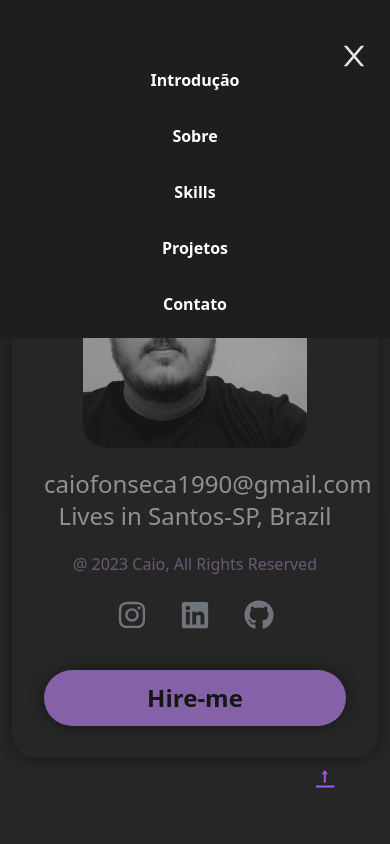
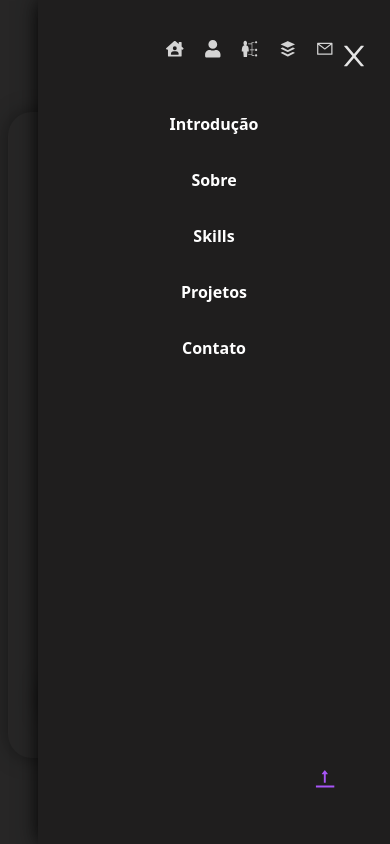
Before and after one commit to caiofonseca90/Potftolio-React-Vite, a React (Vite) app: page / in a window 390 px wide. Both pictures are taken after a click on the icon 354 px from the left and 56 px from the top of the page. Shown: the top 844 px of the page. Built offline with nearby package versions, Linux system fonts and the light colour scheme.

Commit message:
responsive-mobile alterantions

```diff
--- a/src/App.jsx
+++ b/src/App.jsx
@@ -13,7 +13,7 @@
 function App() {
 
   return (
-    <div className="flex flex-col mx-3 ">
+    <div className=" flex flex-col mx-2 sm:text-center ">
       <Tooltip id="tooltip" />
       <div className="max-xl:mt-8 xl:fixed z-20">
         <Herocontent />
--- a/src/components/About.jsx
+++ b/src/components/About.jsx
@@ -5,28 +5,21 @@
 
   return (
     <div>
-      <section id="about" className="pt-28 max-w-[50rem] min-w-[25rem] lg:max-w-[80%] lg:min-w-[45rem] text-start mb-[5rem] m-auto flex flex-col ">
-
+      <section id="about" className="pt-10 lg:pt-28 max-w-[50rem] min-w-[25rem] lg:max-w-[80%] lg:min-w-[45rem] text-start mb-[5rem] m-auto flex flex-col ">
         <div className=" border md:border-2 border-purple-300 w-28 md:w-36 flex justify-evenly p-2 rounded-3xl text-center">
           <FaUser className="text-[1rem] md:text-[1.2rem] text-white" />
           <p className="text-[.8rem] md:text-[1rem] text-white font-semibold">Sobre</p>
         </div>
-
-
         <div className="p-3">
           <p className=" text-white text-[2rem] md:text-[2.5rem] lg:text-[3.5rem] leading-normal">
             <span className="text-purple-400">Criar</span>, <span className=" ">inovar</span> e aprimorar!
           </p>
-
         </div>
-
         <div className=" p-3 mt-4">
-
-            <p className="text-[1rem] md:text-[1.2rem] lg:text-[1.3rem] text-neutral-400 leading-relaxed text-left">
-              Formado em Análise e Desenvolvimento de Sistemas e apaixonado por tecnologia, foi onde descobri durante o percurso que sempre me identifiquei mais com o lado visual e criativo do código, e a partir dai foi me despertando uma enorme curiosidade em me aprofundar nesse mundinho maravilhoso e divertido do desenvolvimento front-end.<br/>
-              Com foco voltado a interface do usuário (UI) e desenvolvimento front-end, procuro proporcionar uma experiência única, atraente e que seja com uma usabilidade totalmente intuitiva ao usuário. Trabalho com as ferramentas e tecnologias atuais para que meus projetos sejam entregues com a maior qualidade possível levando aos usuários uma melhor navegação independente dos dispositivos usados com foco total em responsividade.
-            </p>
-
+          <p className="text-[1rem] md:text-[1.2rem] lg:text-[1.3rem] text-neutral-400 leading-relaxed text-left">
+            Formado em Análise e Desenvolvimento de Sistemas e apaixonado por tecnologia, foi onde descobri durante o percurso que sempre me identifiquei mais com o lado visual e criativo do código, e a partir dai foi me despertando uma enorme curiosidade em me aprofundar nesse mundinho maravilhoso e divertido do desenvolvimento front-end.<br/>
+            Com foco voltado a interface do usuário (UI) e desenvolvimento front-end, procuro proporcionar uma experiência única, atraente e que seja com uma usabilidade totalmente intuitiva ao usuário. Trabalho com as ferramentas e tecnologias atuais para que meus projetos sejam entregues com a maior qualidade possível levando aos usuários uma melhor navegação independente dos dispositivos usados com foco total em responsividade.
+          </p>
         </div>
     </section>
     </div>
--- a/src/components/Intro.jsx
+++ b/src/components/Intro.jsx
@@ -3,7 +3,7 @@
 const IntroMe = () => {
 
   return (
-    <section id="intro" className=" max-w-[50rem] min-w-[25rem] lg:max-w-[80%] lg:min-w-[45rem] justify-center text-start m-auto
+    <section id="intro" className=" max-w-[50rem] min-w-[22rem] lg:max-w-[80%] lg:min-w-[45rem] justify-center text-start m-auto
       flex flex-col xl:mt-20 h-[80vh]">
       {/* intro area */}
 
--- a/src/components/MenuHamburger.jsx
+++ b/src/components/MenuHamburger.jsx
@@ -17,23 +17,22 @@
   }
 
   return (
-    <div className="min-[780px]:hidden">
+    <div className="min-[780px]:hidden ">
       {/* hamb area */}
-      <div id="menuhamb" className="border bg-black">
+      <div id="menuhamb" className="bg-black">
         {openNavBar ? (
           // icon close menu
-          <div className=" flex flex-col h-[100vh] w-screen modal items-end ">
+          <div className=" flex flex-col h-[100%] w-screen modal items-end ">
             <AiOutlineClose
               onClick={openNav}
               className="text-[2rem] hover:scale-125 hover:text-purple-400
-              text-neutral-200 cursor-pointer top-10 fixed right-5 bg-transparent ease-out "
+              text-neutral-200 cursor-pointer top-10 fixed right-5 bg-transparent ease-out z-50"
             />
-            <nav className="text-white w-[22rem] h-screen max-[510px]:w-screen max-[510px]:h-[40vh] text-center duration-200">
-              <ul className="flex flex-col justify-center gap-8 relative top-[20%] ">
-                {Menu.map( menu => (
-                  // eslint-disable-next-line react/jsx-key
-                  <a href={menu.link} key={menu.title}
-                  className="hover:text-purple-400 font-semibold hover:scale-110 bg-transparent duration-200">
+            <nav className="container text-white w-[22rem] h-screen max-[510px]:w-screen max-[510px]:h-[40%] text-center duration-200 pt-28 shadow-md">
+              <ul className="flex flex-col justify-center gap-8 relative pb-10 ">
+                {Menu.map((menu,index) => (
+                  <a href={menu.link} key={index}
+                  className="hover:text-purple-400 font-semibold hover:scale-110 bg-transparent duration-200 ">
                     {menu.title}
                   </a>
                 ))}
@@ -49,7 +48,6 @@
           />
         )}
       </div>
-
     </div>
   )
 }
--- a/src/components/Skills.jsx
+++ b/src/components/Skills.jsx
@@ -4,11 +4,11 @@
 
 const Skills = () => {
   const Skills = [
-    {title:'React Js',icon:<FaReact />,effect:'left' },
-    {title:'Javascript',icon:<FaJs />,effect:'top'},
-    {title:'Tailwind',icon:<SiTailwindcss />,effect:'bottom'},
-    {title:'BootStrap',icon:<FaBootstrap />,effect:'right'},
-    {title:'Figma',icon:<FaFigma />,effect:'right'},
+    {title:'React Js',icon:<FaReact />},
+    {title:'Javascript',icon:<FaJs />},
+    {title:'Tailwind',icon:<SiTailwindcss />},
+    {title:'BootStrap',icon:<FaBootstrap />},
+    {title:'Figma',icon:<FaFigma />},
   ];
 
   return (
--- a/vite.config.js
+++ b/vite.config.js
@@ -4,5 +4,5 @@
 // https://vitejs.dev/config/
 export default defineConfig({
   plugins: [react()],
-  base :"/Potftolio-React-Vite"
+  base :"/Potftolio-React-Vite",
 })
```
